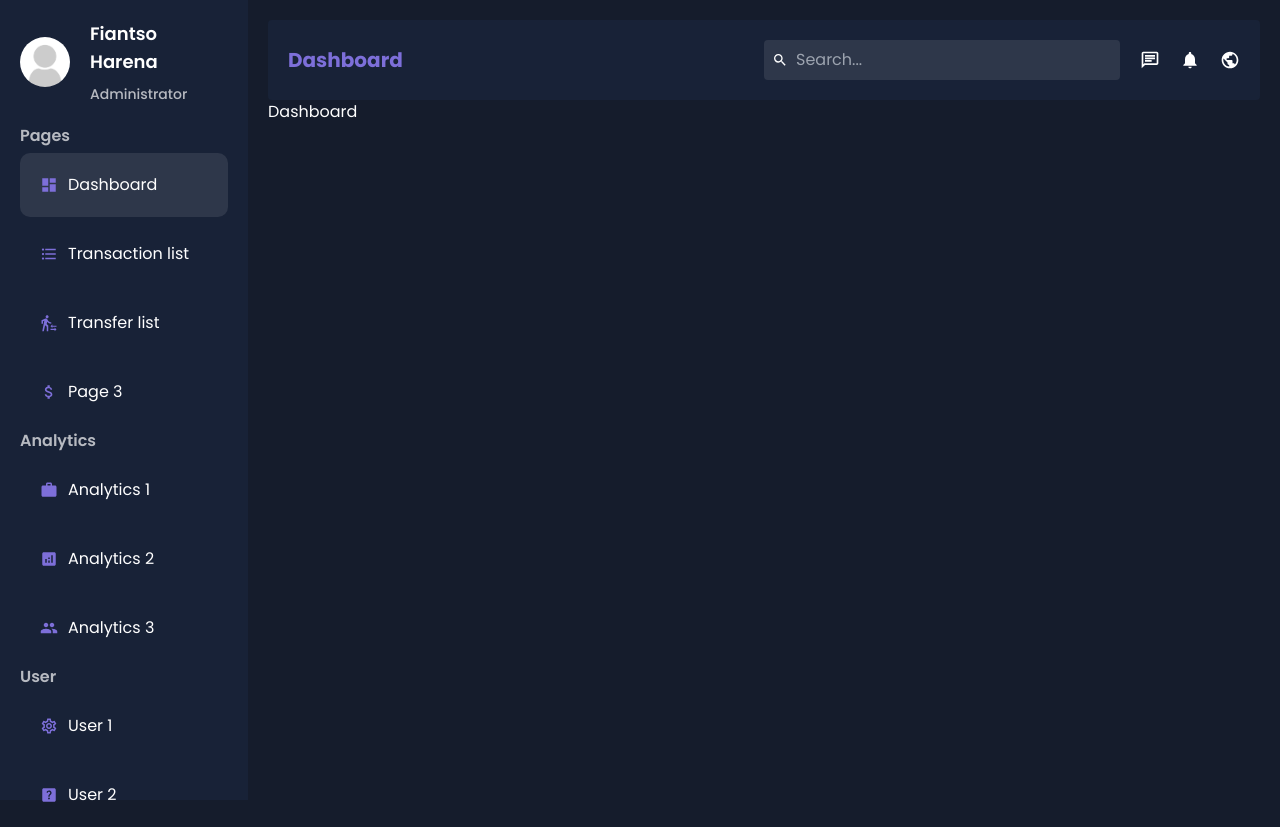
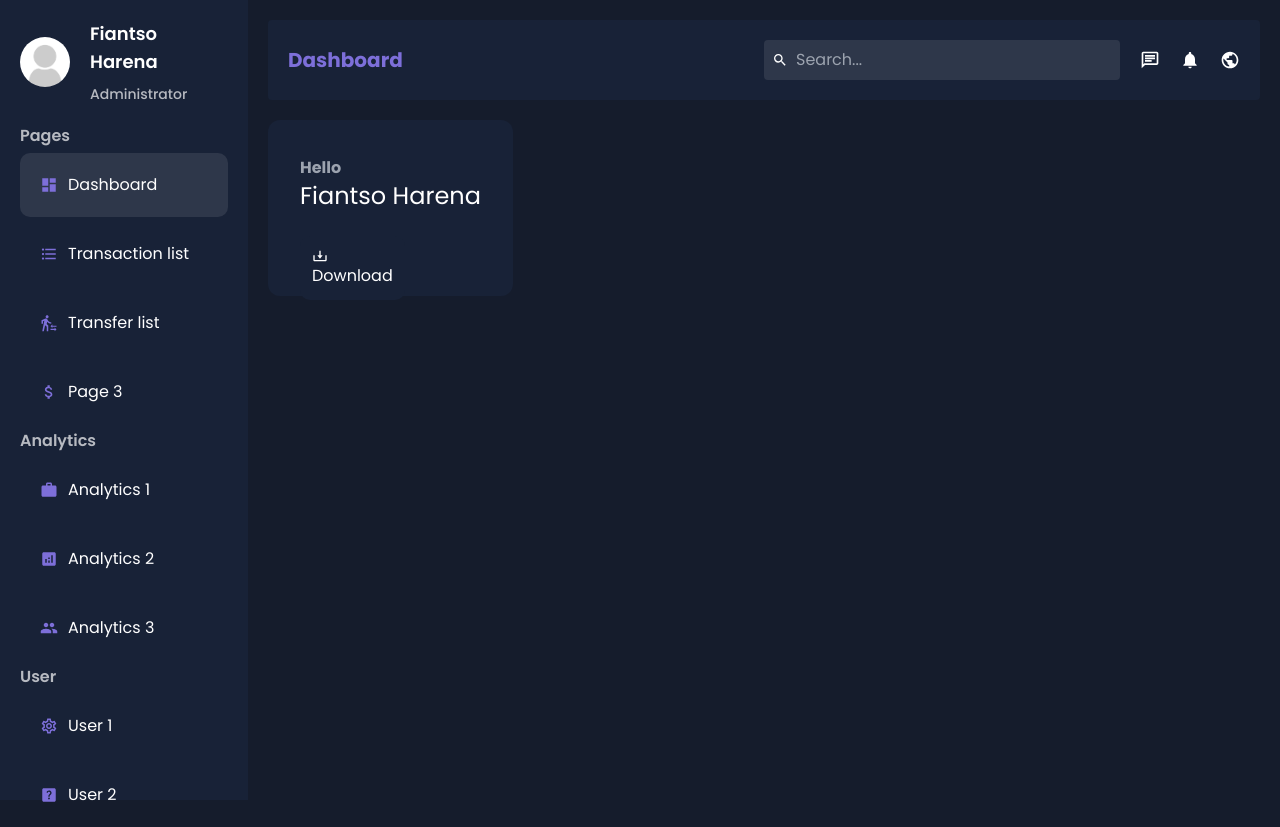
Before and after one commit to HarenaFiantso/digitalbank-ui, a Next.js app: page /dashboard in a window 1280 px wide. Built offline with nearby package versions, Linux system fonts and the light colour scheme.

Commit message:
chore: add button common component

```diff
--- a/public/assets/index.ts
+++ b/public/assets/index.ts
@@ -1,3 +1,4 @@
 import NoAvatar from './noavatar.png';
+import Money from './money.webp'
 
-export { NoAvatar };
+export { Money, NoAvatar };
--- a/src/app/dashboard/page.tsx
+++ b/src/app/dashboard/page.tsx
@@ -1,3 +1,34 @@
+import { BsCurrencyDollar } from 'react-icons/bs';
+import Button from '@/components/common/Button';
+import { BiDownload } from 'react-icons/bi';
+
 export default function Dashboard() {
-  return <>Dashboard</>;
+  return (
+    <div className='mt-5'>
+      <div className='flex flex-wrap justify-between'>
+        <div
+          className="bg-main-soft h-44 rounded-xl w-max p-8 pt-9">
+          <div className="flex justify-between items-center">
+            <div>
+              <p className="font-bold text-gray-400">Hello</p>
+              <p className="text-2xl">Fiantso Harena</p>
+            </div>
+            {/* Image */}
+
+          </div>
+          <div className="mt-6">
+            <Button
+              color="white"
+              bgColor="main-soft"
+              text="Download"
+              bgHoverColor="hover"
+              icon={<BiDownload />}
+              size="md"
+              width="max"
+            />
+          </div>
+        </div>
+      </div>
+    </div>
+  );
 }
--- /dev/null
+++ b/src/components/common/Button.tsx
@@ -0,0 +1,31 @@
+import { ReactNode } from 'react';
+
+interface ButtonProps {
+  icon: ReactNode;
+  bgColor: string;
+  color: string;
+  bgHoverColor: string;
+  size: string;
+  text: string;
+  width: string;
+}
+
+export default function Button({
+                                 icon,
+                                 bgColor,
+                                 color,
+                                 bgHoverColor,
+                                 size,
+                                 text,
+                                 width,
+                               }: ButtonProps): ReactNode {
+
+  return (
+    <button
+      type="button"
+      className={`text-${size} p-3 w-${width} bg-${bgColor} rounded-[10px] text-${color} hover:drop-shadow-xl hover:bg-${bgHoverColor}`}
+    >
+      {icon} {text}
+    </button>
+  );
+}
--- a/src/components/dashboard/sidebar/sidebar.tsx
+++ b/src/components/dashboard/sidebar/sidebar.tsx
@@ -1,6 +1,6 @@
 import { NoAvatar } from '../../../../public/assets';
 import MenuLink from '@/components/dashboard/sidebar/menuLink';
-import { menuItems } from '@/data/menuItems';
+import { data } from '@/data/data';
 import Image from 'next/image';
 
 export default function Sidebar() {
@@ -14,7 +14,7 @@ export default function Sidebar() {
         </div>
       </div>
       <ul>
-        {menuItems.map((category) => (
+        {data.map((category) => (
           <li key={category.title}>
             <span className='text-2 mb-4 font-semibold text-[#b7bac1]'>{category.title}</span>
             {category.list.map((item) => (
--- a/src/data/menuItems.tsx
+++ b/src/data/data.tsx
@@ -10,7 +10,7 @@ import {
   MdWork,
 } from 'react-icons/md';
 
-export const menuItems = [
+export const data = [
   {
     title: 'Pages',
     list: [
```
Also changed, not shown: public/assets/money.webp (added).
